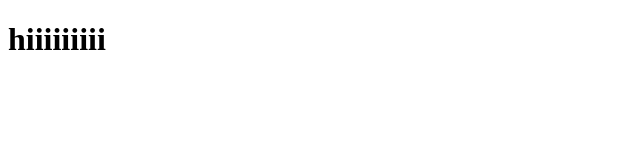
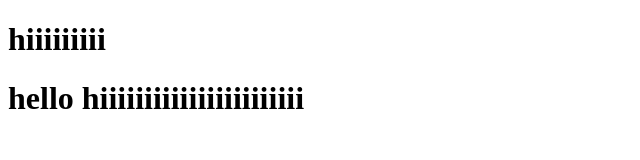
Before and after one commit to vickykmr99/demo, a plain HTML site: page index.html in a window 1280 px wide. Shown: the whole page, without its empty margins (0-640 px from the left). Drawn offline with Linux system fonts and the light colour scheme.

Commit message:
Update index.html

```diff
--- a/index.html
+++ b/index.html
@@ -8,5 +8,6 @@
 <body>
 
     <h1>hiiiiiiiii</h1>
+    <h1>hello hiiiiiiiiiiiiiiiiiiiiiii</h1>
 </body>
 </html>
```
